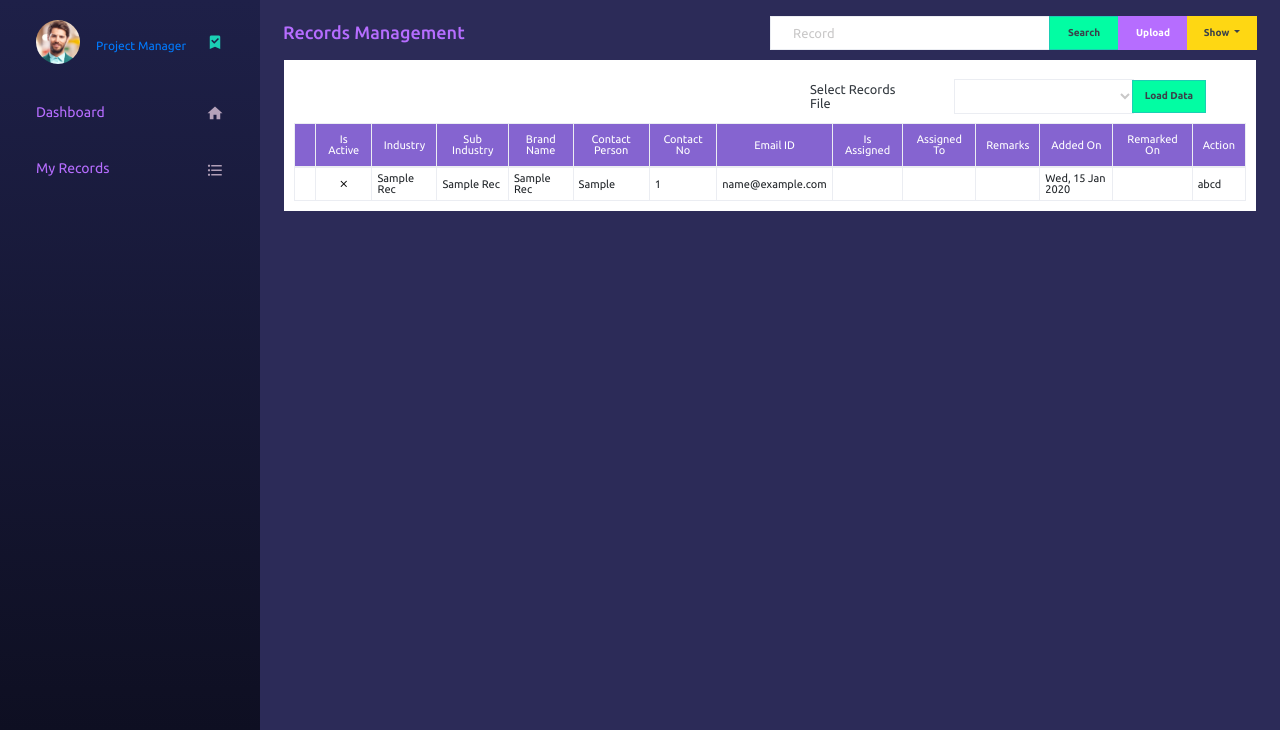
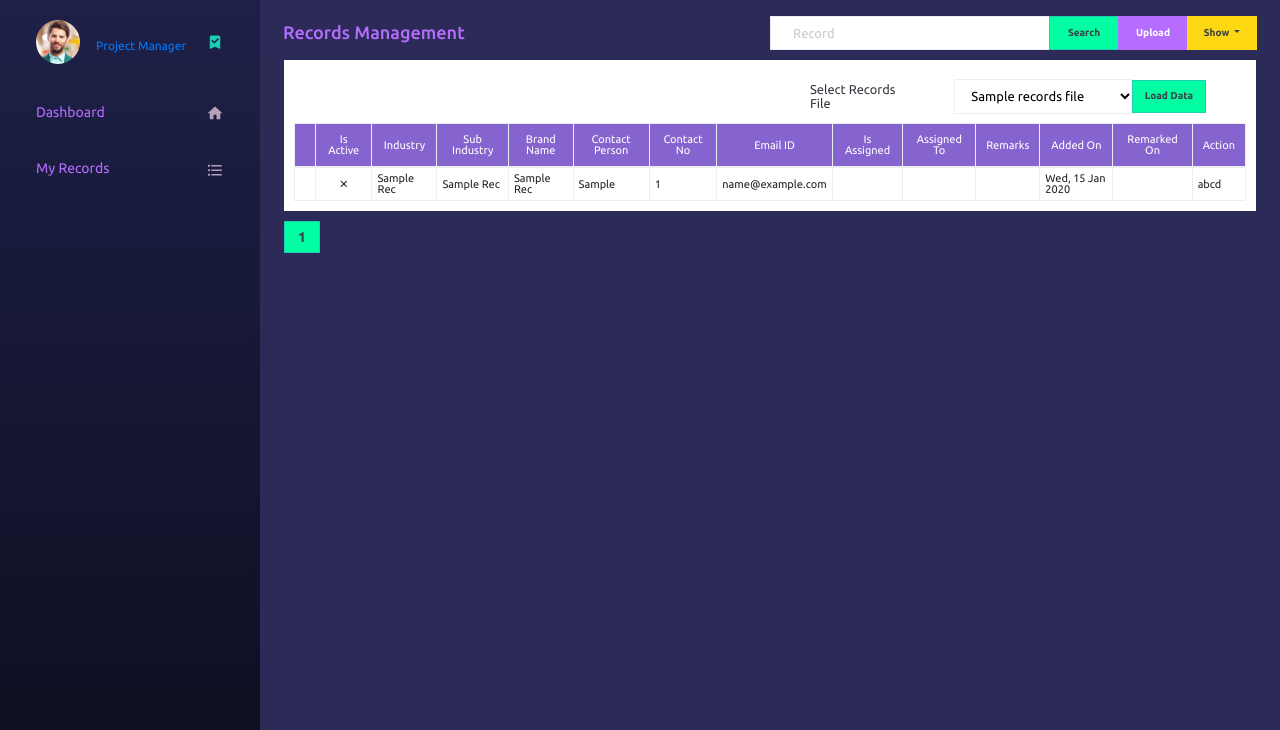
Before and after one commit to lawrence-gandhar/data_security_project, a Django app: template app/templates/app/record_management/index.html in a window 1280 px wide. Shown: the part 70-800 px from the top of the page. Run offline with Django 3.2, Linux system fonts and the light colour scheme; the template is opened without the code that fills it: most values are stand-ins (such as "Sample title", 1, 10 or a date in 2020); form fields are guessed from the names that the template uses; lists and menus that the app fills with data are empty; parts of the project's set-up code (start-up, migrations or seed data) failed here and were passed over; some libraries are stand-ins or nearby versions.

Commit message:
modified

```diff
--- a/app/templates/app/record_management/index.html
+++ b/app/templates/app/record_management/index.html
@@ -33,6 +33,10 @@
 .dropdown-menu li:hover{
     background-color: #eac301;
     border-color: #ddb901;
+}
+
+select.form-control{
+    color:#000000;
 }
 
 
@@ -72,9 +76,10 @@
                             Show <span class="caret"></span>
                         </button>
                         <ul class="dropdown-menu" role="menu">
-                            <li class="text-center"><a style="display: block; color: #000000;" href="?per_page=1">1</a></li>
-                            <li class="text-center"><a style="display: block; color: #000000;" href="?per_page=2">2</a></li>
-                            <li class="text-center"><a style="display: block; color: #000000;" href="?per_page=3">3</a></li>
+                            <li class="text-center"><a style="display: block; color: #000000;" href="?per_page=25">25</a></li>
+                            <li class="text-center"><a style="display: block; color: #000000;" href="?per_page=50">50</a></li>
+                            <li class="text-center"><a style="display: block; color: #000000;" href="?per_page=100">100</a></li>
+                            <li class="text-center"><a style="display: block; color: #000000;" href="?per_page=200">200</a></li>
                         </ul>
                     </div>
                 </div>
@@ -93,11 +98,13 @@
                                         Select Records File
                                     </label>
                                     <div class="col-8 input-group">
-                                        <select style="border-radius: 0px;" class="form-control">
-                                            <option></option>
+                                        <select style="border-radius: 0px;" class="form-control" id="load_data_opt">
+                                            {% for records_file in records_file_list %}
+                                                <option {% if file_ins == records_file.id %} selected {% endif %} value="{{ records_file.id }}">{{ records_file.record_file_name }}</option>
+                                            {% endfor %}
                                         </select>
                                         <div class="input-group-append">
-                                            <button class="btn btn-success btn-xs" type="button" style="border-radius: 0px;">Load Data</button>
+                                            <button class="btn btn-success btn-xs" type="button" style="border-radius: 0px;" id="load_data_but">Load Data</button>
                                         </div>
                                     </div>
                                 </div>
@@ -138,6 +145,10 @@
                                         <td></td>
                                         <td>abcd</td>
                                     </tr>
+                                {% empty %}
+                                    <tr>
+                                        <td colspan="50">No Records</td>
+                                    </tr>
                                 {% endfor %}
                             </tbody>
                         </table>
@@ -145,7 +156,13 @@
                 </div>
             </div>
         </div>
-
+        <div class="row">
+            {% if records.paginator.count > 0 %}
+            <div class="col-md-12 pagination text-center">
+                {% paginate records request.META.QUERY_STRING %}
+            </div>
+            {% endif %}
+        </div>
     </div>
 </div>
 
```
Also changed, not shown: app/records_helper.py (+25 -5 lines), app/templates/app/staff_management/index.html (+4 -3 lines), app/views.py (+10 -1 lines), app/static/app_files/records_management.js (added).
